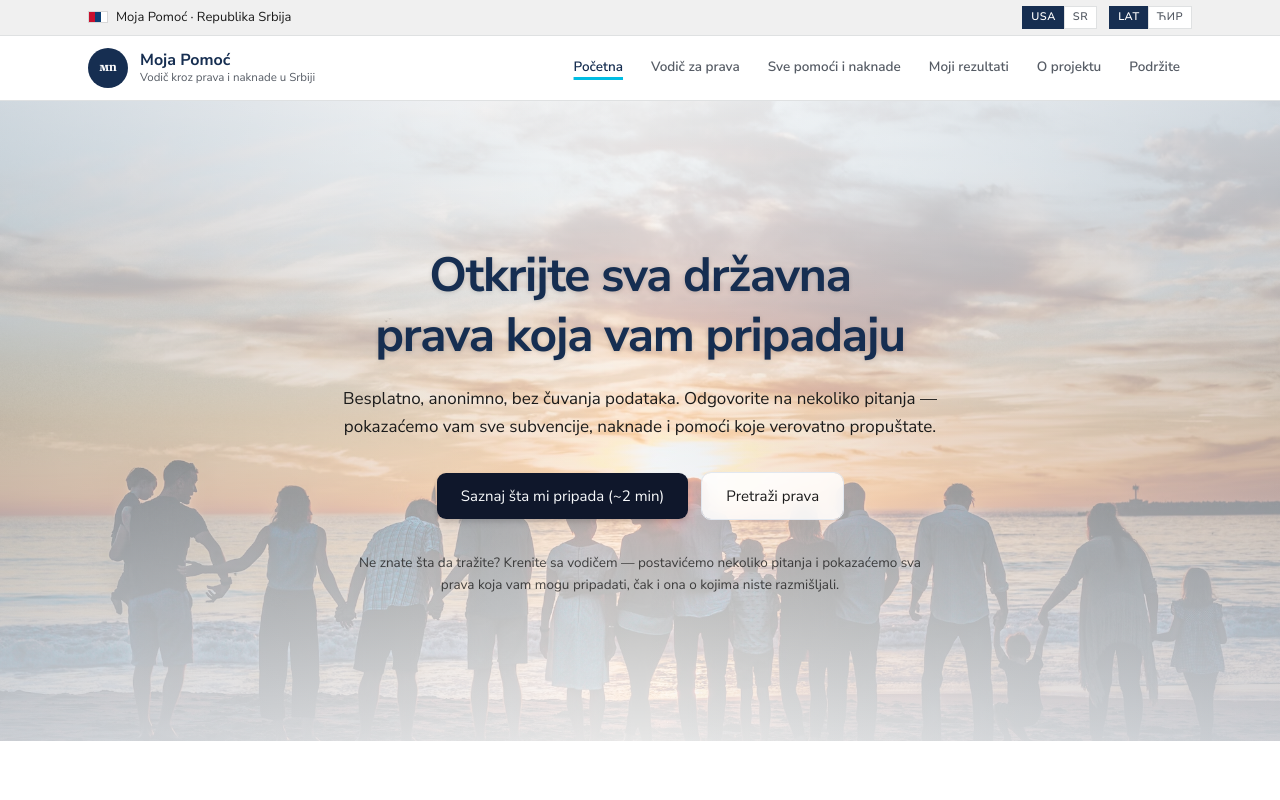
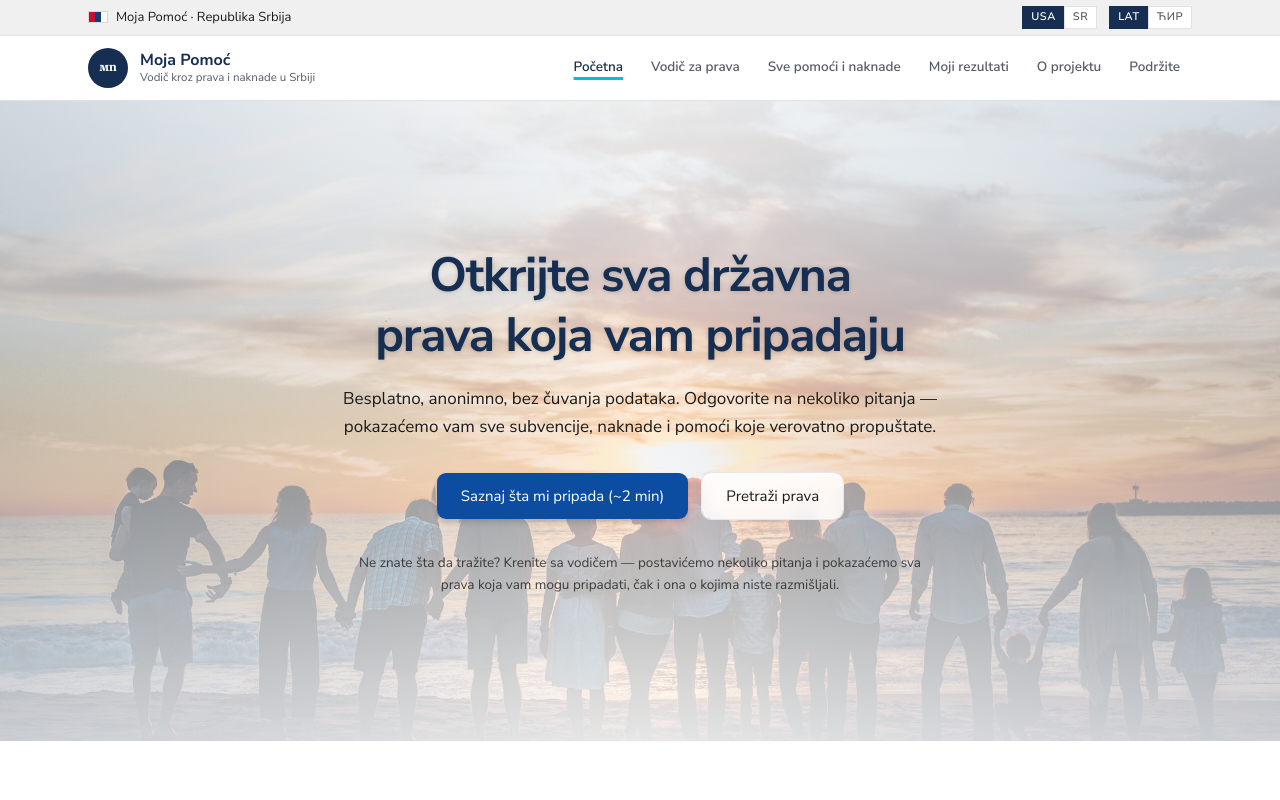
Before and after one commit to vokic/moja-pomoc, a React (Vite) app: page / in a window 1280 px wide. Shown: the top 800 px of the page. Built offline with nearby package versions, Linux system fonts and the light colour scheme; a web font is replaced by a local one.

Commit message:
[home] Primary CTA dugme vidljivo plavo (#0C4DA2 umesto slate-black)

```diff
--- a/src/pages/HomePage.tsx
+++ b/src/pages/HomePage.tsx
@@ -32,7 +32,11 @@ export function HomePage() {
         </p>
 
         <div className="mt-8 flex flex-col items-stretch justify-center gap-3 sm:flex-row sm:items-center">
-          <Button asChild size="lg" className="h-12 px-6 text-[15px] shadow-md">
+          <Button
+            asChild
+            size="lg"
+            className="h-12 bg-[#0C4DA2] px-6 text-[15px] text-white shadow-md hover:bg-[#073B7E]"
+          >
             <Link to="/wizard">Saznaj šta mi pripada (~2 min)</Link>
           </Button>
           <Button
```
